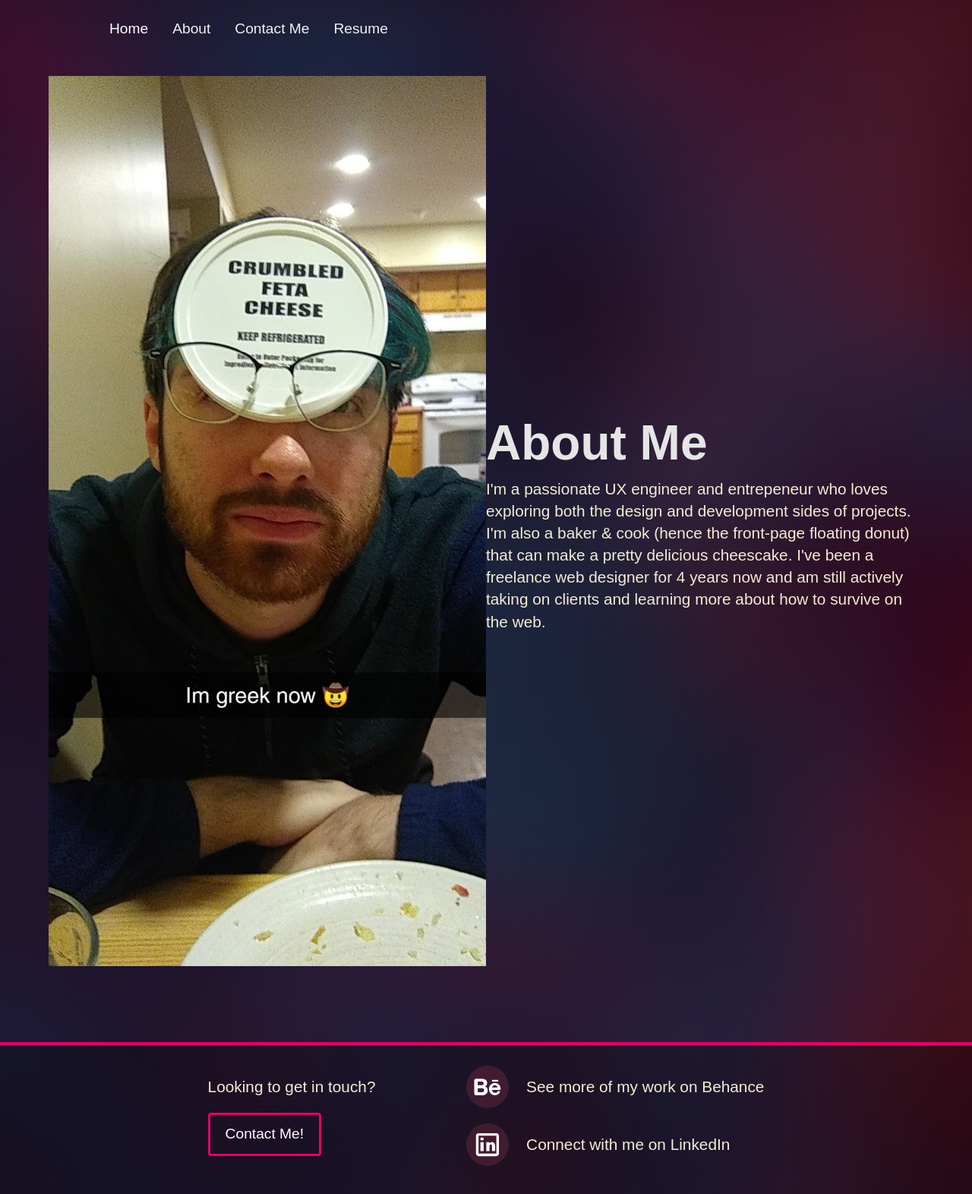
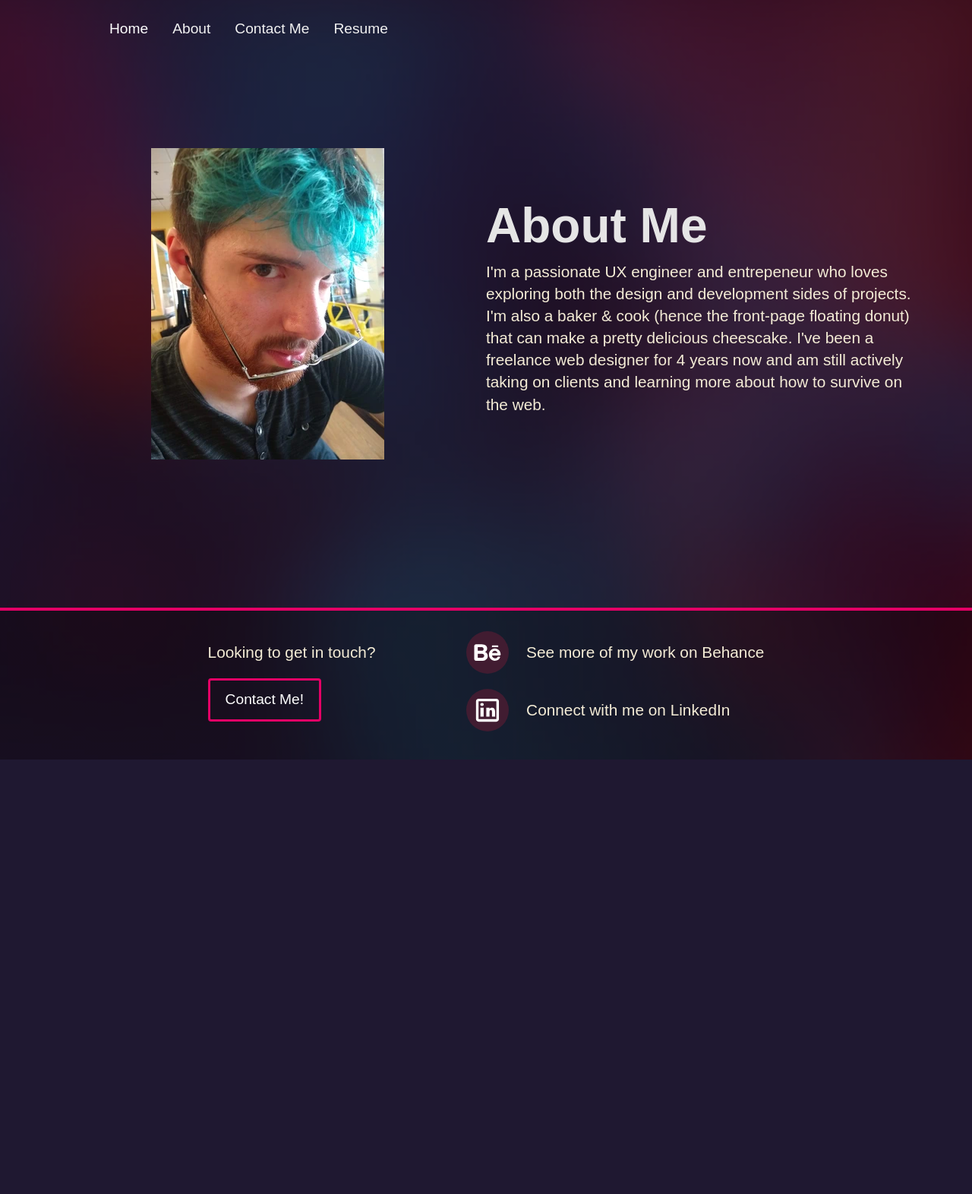
Before and after one commit to matthewincardona/portfolio, a PHP site: page /about-me.html in a window 1280 px wide. Shown: the whole page at 76% size. After the commit the page ends 1000 px from the top, so only its background shows below. Run offline with PHP 8.4, Linux system fonts and the light colour scheme.

Commit message:
Made about me picture spicier

```diff
--- a/about-me.html
+++ b/about-me.html
@@ -62,7 +62,7 @@
       <div class="about-me">
         <!-- About me picture -->
         <div class="about-me__picture">
-          <img src="assets/greek.jpg" alt="Picture of me :)" />
+          <img src="assets/about-me-headshot.webp" alt="Picture of me :)" />
         </div>
         <!-- About me bio -->
         <div class="about-me__bio">
--- a/styles.css
+++ b/styles.css
@@ -697,9 +697,9 @@ ABOUT ME
 }
 
 .about-me__picture {
-  margin: auto;
-  width: 100%;
-  height: auto;
+  margin: 5%;
+  margin-left: auto;
+  margin-right: auto;
 }
 
 .about-me__bio {
```
Also changed, not shown: assets/about-me-headshot.webp (added), assets/greek.jpg (deleted).
